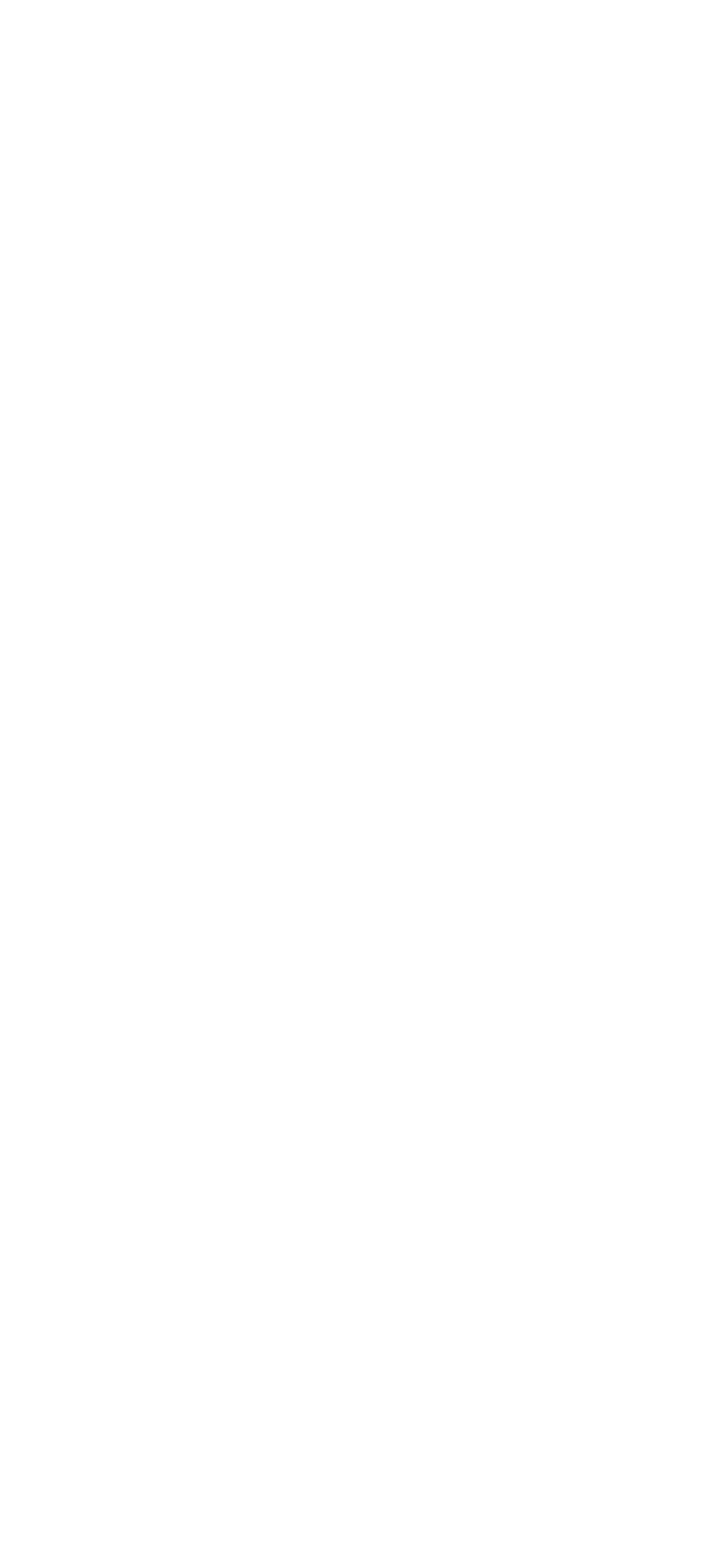
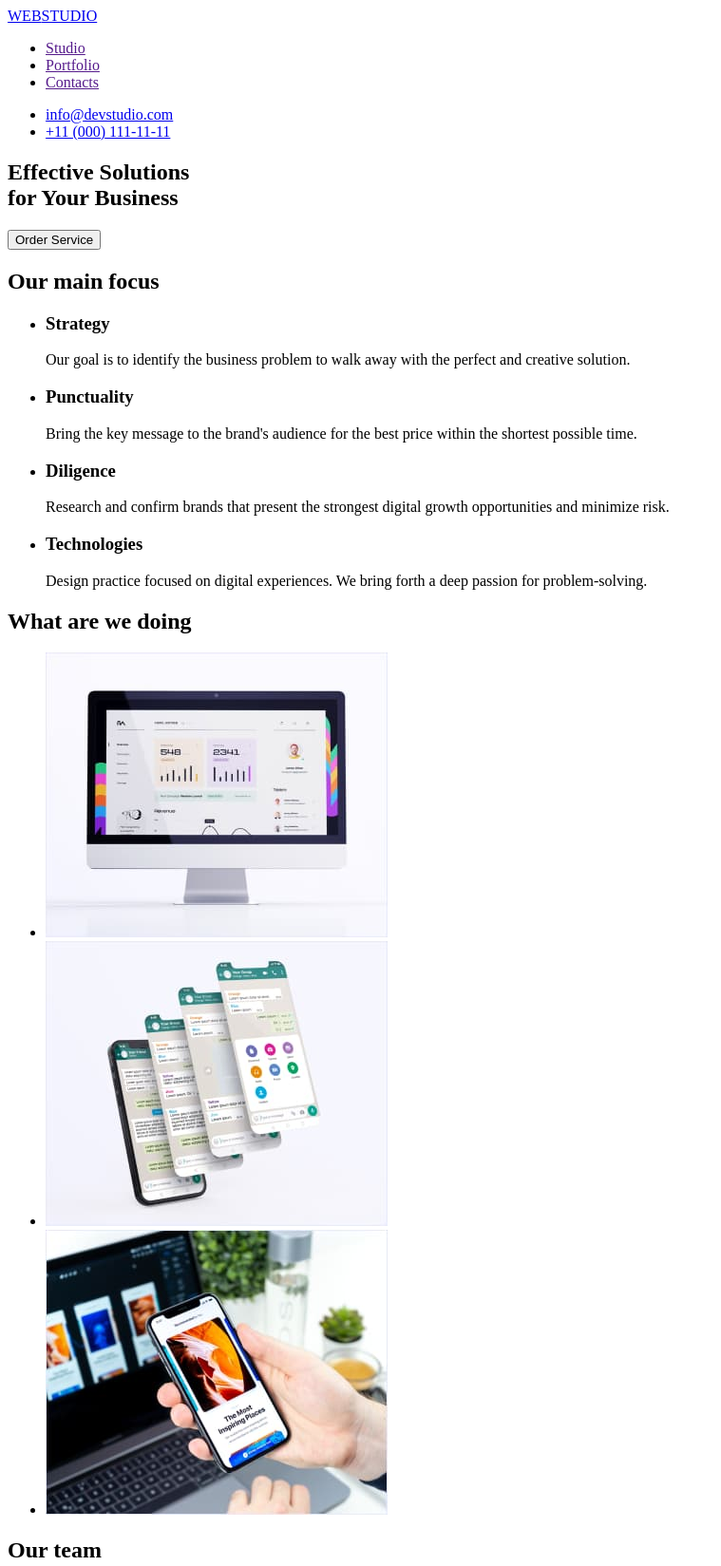
Before and after one commit to ishkanderka/goit-markup-hw-01, a plain HTML site: page index.html in a window 1280 px wide. Shown: the top 1649 px of the page at 95% size, without its empty margins (0-759 px from the left). Before the commit the page ends 800 px from the top, so only its background shows below. Drawn offline with Linux system fonts and the light colour scheme.

Commit message:
Created structure in html

```diff
--- a/index.html
+++ b/index.html
@@ -6,5 +6,151 @@
     <meta name="viewport" content="width=device-width, initial-scale=1.0" />
     <title>Document</title>
   </head>
-  <body></body>
+  <body>
+    <header>
+      <nav>
+        <a href="/"><span>WEB</span><span>STUDIO</span></a>
+        <ul>
+          <li><a href="">Studio</a></li>
+          <li><a href="">Portfolio</a></li>
+          <li><a href="">Contacts</a></li>
+        </ul>
+      </nav>
+      <ul>
+        <li>
+          <a href="mailto:info@devstudio.com">info@devstudio.com</a>
+        </li>
+        <li>
+          <a href="tel:+110001111111">+11 (000) 111-11-11</a>
+        </li>
+      </ul>
+    </header>
+    <main>
+      <section>
+        <h1>Effective Solutions<br />for Your Business</h1>
+        <button type="button">Order Service</button>
+      </section>
+      <section>
+        <h2>Our main focus</h2>
+        <ul>
+          <li>
+            <h3>Strategy</h3>
+            <p>
+              Our goal is to identify the business problem to walk away with the
+              perfect and creative solution.
+            </p>
+          </li>
+          <li>
+            <h3>Punctuality</h3>
+            <p>
+              Bring the key message to the brand's audience for the best price
+              within the shortest possible time.
+            </p>
+          </li>
+          <li>
+            <h3>Diligence</h3>
+            <p>
+              Research and confirm brands that present the strongest digital
+              growth opportunities and minimize risk.
+            </p>
+          </li>
+          <li>
+            <h3>Technologies</h3>
+            <p>
+              Design practice focused on digital experiences. We bring forth a
+              deep passion for problem-solving.
+            </p>
+          </li>
+        </ul>
+      </section>
+      <section>
+        <h2>What are we doing</h2>
+        <ul>
+          <li>
+            <a href="">
+              <img
+                src="./images/img1.jpg"
+                alt="Computer with an open Web site"
+                width="360"
+              />
+            </a>
+          </li>
+          <li>
+            <a href="">
+              <img
+                src="./images/img2.jpg"
+                alt="Messenger on a smartphone"
+                width="360"
+              />
+            </a>
+          </li>
+          <li>
+            <a href="">
+              <img
+                src="./images/img3.jpg"
+                alt="Hand holding a smartphone"
+                width="360"
+              />
+            </a>
+          </li>
+        </ul>
+      </section>
+      <section>
+        <h2>Our team</h2>
+        <ul>
+          <li>
+            <a href="">
+              <img
+                src="./images/Mark_Guerrero.jpg"
+                alt="Photo of Mark Guerrero"
+                width="264"
+              />
+            </a>
+            <h3>Mark Guerrero</h3>
+            <p>Product Designer</p>
+          </li>
+          <li>
+            <a href="">
+              <img
+                src="./images/Tom_Ford.jpg"
+                alt="Photo of Tom Ford"
+                width="264"
+              />
+            </a>
+            <h3>Tom Ford</h3>
+            <p>Frontend Developer</p>
+          </li>
+          <li>
+            <a href="">
+              <img
+                src="./images/Camila_Garcia.jpg"
+                alt="Photo of Camila Garcia"
+                width="264"
+              />
+            </a>
+            <h3>Camila Garcia</h3>
+            <p>Marketing</p>
+          </li>
+          <li>
+            <a href="">
+              <img
+                src="./images/Daniel_Wilson.jpg"
+                alt="Photo of Daniel Wilson"
+                width="264"
+              />
+            </a>
+            <h3>Daniel Wilson</h3>
+            <p>UI Designer</p>
+          </li>
+        </ul>
+      </section>
+    </main>
+    <footer>
+      <a href="/"><span>WEB</span><span>STUDIO</span></a>
+      <p>
+        Increase the flow of customers and sales for your business with digital
+        marketing & growth solutions.
+      </p>
+    </footer>
+  </body>
 </html>
```
